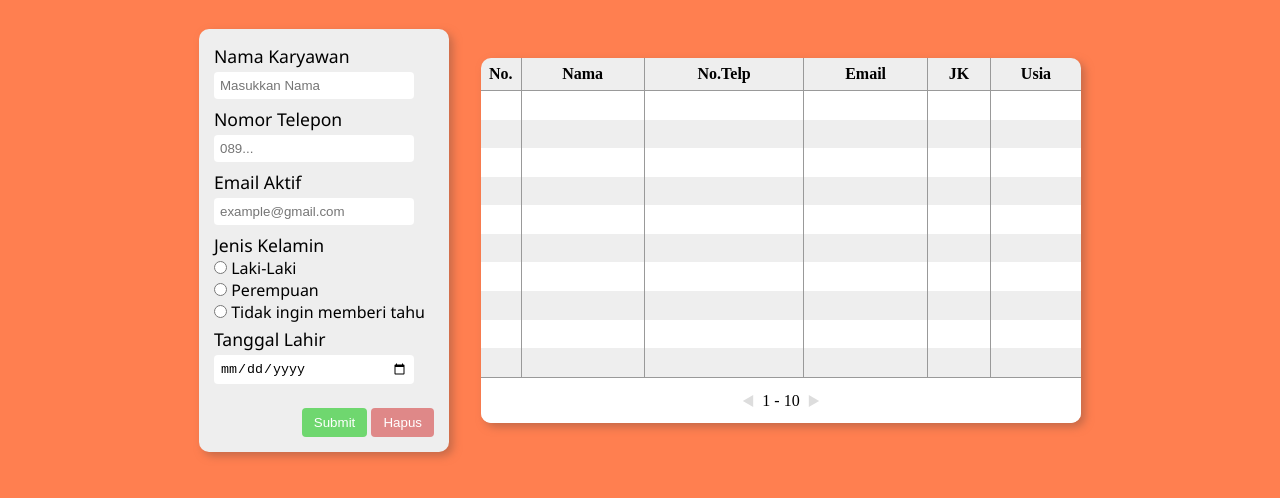
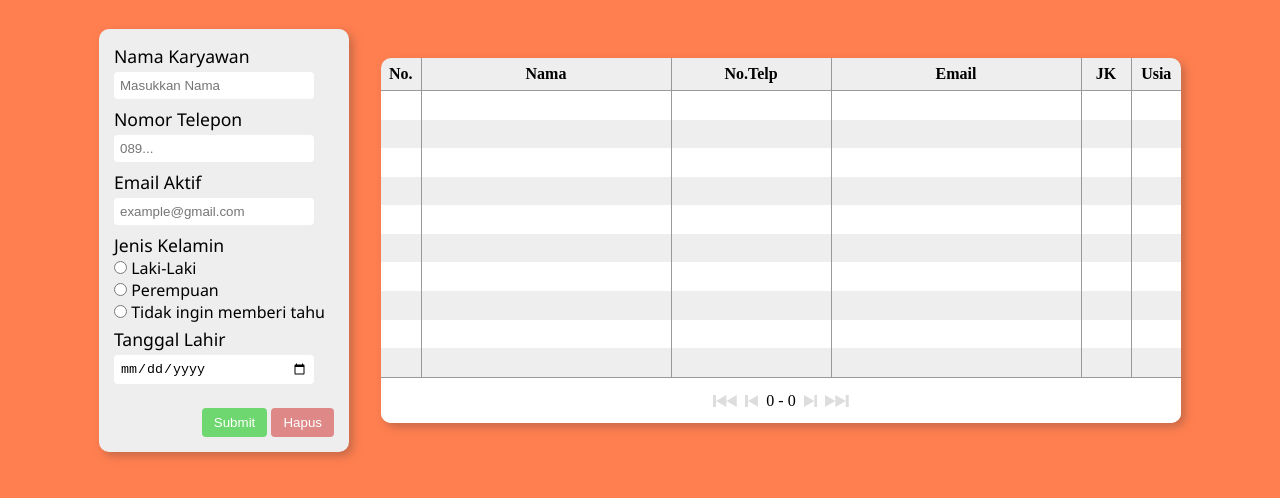
Before and after one commit to arnn5115/Test-Form-Pendataan, a plain HTML site: page index.html in a window 1280 px wide. Shown: the part 108-606 px from the top of the page. Drawn offline with Linux system fonts and the light colour scheme.

Commit message:
modified:   README.md 	modified:   app.js 	modified:   index.html 	modified:   style.css

```diff
--- a/app.js
+++ b/app.js
@@ -1,19 +1,25 @@
 // Dummy Input
-import listKaryawan from "./KaryawanDummy.json" assert {type: "json"}
-let list = listKaryawan.list
+// import listKaryawan from "./KaryawanDummy.json" assert {type: "json"}
+// let list = listKaryawan.list
 
 // No Dummy Input
-/*let list = []*/
+let list = []
 
-let page = 2;
+// Declaration
+let page = 1;
 let minIndex = (page - 1) * 10 + 1; let maxIndex = page * 10;
 let arrSize = list.length;
 let viewIndexMax;
 
+// DOM Declaration
 const submit = document.getElementById("submit_button");
-const list_back = document.querySelector("#list-controller svg:first-child a path")
-const list_next = document.querySelector("#list-controller svg:last-child a path")
+const list_back = document.querySelector("#list-controller svg:nth-child(2) a path");
+const list_next = document.querySelector("#list-controller svg:nth-child(4) a path");
+const list_first = document.querySelector("#list-controller svg:first-child a path");
+const list_last = document.querySelector("#list-controller svg:last-child a path");
+const pageLabel = document.querySelector("#list-controller p");
 
+// Class Declaration
 class Karyawan{
     constructor(nama, telp, email, gender, tglLahir){
         this.nama = nama;
@@ -24,25 +30,45 @@ class Karyawan{
     }
 };
 
+//Engine
+function clearView() {
+    const cells = document.querySelectorAll("#list tr td");
+    cells.forEach(cell => {
+        cell.innerHTML = "&nbsp";
+    });
+}
+
 function usiaCounter(dob) {
     return (Math.abs((new Date(Date.now() - new Date(dob))).getUTCFullYear() - 1970))
 }
 
 function refresh(){
-    if (page > 1) {list_back.classList.remove("button-disabled")}
-    else {list_back.classList.add("button-disabled")}
+    arrSize = list.length;
+    minIndex = (arrSize > 0) ? (page - 1) * 10 + 1 : 0;
+    maxIndex = page * 10;
 
-    minIndex = (page - 1) * 10 + 1;
-    maxIndex = page * 10;
-    arrSize = list.length;
+    if (page > 1) {
+        list_back.classList.remove("button-disabled");
+        list_first.classList.remove("button-disabled");
+    }
+    else {
+        list_back.classList.add("button-disabled");
+        list_first.classList.add("button-disabled");
+    }
 
     if (arrSize <= maxIndex) {
         viewIndexMax = arrSize;
         list_next.classList.add("button-disabled");
+        list_last.classList.add("button-disabled");
     } else {
         viewIndexMax = maxIndex
         list_next.classList.remove("button-disabled");
+        list_last.classList.remove("button-disabled");
     }
+
+    pageLabel.innerText = minIndex + " - " + viewIndexMax;
+
+    clearView()
 
     for (let i = minIndex - 1;i < viewIndexMax; i++) {
         const cellNomor = document.querySelector(`#list tr:nth-child(${i%10+2}) td:nth-child(1)`);
@@ -73,18 +99,29 @@ function processData() {
     refresh();
 }
 
+// List Navigation
 function listBack() {
     if (page > 1) {page--}
     refresh();
 }
-
 function listNext() {
     if (arrSize > maxIndex) {page++}
     refresh();
 }
+function listFirst() {
+    if (page > 1) {page = 1}
+    refresh();
+}
+function listLast() {
+    if (arrSize > maxIndex) {page = Math.trunc(arrSize/10) + 1}
+    refresh();
+}
 
+// First Refresh
 submit.addEventListener("click", processData);
 list_back.addEventListener("click", listBack);
 list_next.addEventListener("click", listNext);
+list_first.addEventListener("click", listFirst);
+list_last.addEventListener("click", listLast);
 
 refresh();
--- a/index.html
+++ b/index.html
@@ -137,22 +137,42 @@
 
             <div id="list-controller">
                 <svg xmlns="http://www.w3.org/2000/svg"
-                     width="12px" height="12px"
-                     viewBox="0 0 1.73 2">
-                    <a onclick="">
-                        <path d="M 1.73 0 L 0 1 L 1.73 2 Z"
+                     width="23.76px" height="12px"
+                     viewBox="0 0 3.96 2">
+                    <a href="firts-page" onclick="event.preventDefault()" title="Halaman Pertama">
+                        <path d="M 3.96 0 L 2.23 1 V 0 L 0.5 1 V 0 H 0 V 2 H 0.5 V 1 L 2.23 2 V 1 L 3.96 2 Z"
                               fill="#cccccc"
                               class="list-button button-disabled"/>
                     </a>
                 </svg>
 
-                <p>1 - 10</p>
+                <svg xmlns="http://www.w3.org/2000/svg"
+                     width="13.38px" height="12px"
+                     viewBox="0 0 2.23 2">
+                    <a href="prev-page" onclick="event.preventDefault()" title="Halaman Sebelumnya">
+                        <path d="M 2.23 0 L 0.5 1 V 0 H 0 V 2 H 0.5 V 1 L 2.23 2 Z"
+                              fill="#cccccc"
+                              class="list-button button-disabled"/>
+                    </a>
+                </svg>
+
+                <p>0 - 0</p>
 
                 <svg xmlns="http://www.w3.org/2000/svg"
-                     width="12px" height="12px"
-                     viewBox="0 0 1.73 2">
-                    <a onclick="">
-                        <path d="M 0 0 L 1.73 1 L 0 2 Z"
+                     width="13.38px" height="12px"
+                     viewBox="0 0 2.23 2">
+                    <a href="next-page" onclick="event.preventDefault()" title="Halaman Selanjutnya">
+                        <path d="M 0 0 L 1.73 1 V 0 H 2.23 V 2 H 1.73 V 1 L 0 2 Z"
+                              fill="#cccccc"
+                              class="list-button button-disabled"/>
+                    </a>
+                </svg>
+
+                <svg xmlns="http://www.w3.org/2000/svg"
+                     width="23.76px" height="12px"
+                     viewBox="0 0 3.96 2">
+                    <a href="last-page" onclick="event.preventDefault()" title="Halaman Terakhir">
+                        <path d="M 0 0 L 1.73 1 V 0 L 3.46 1 V 0 H 3.96 V 2 H 3.46 V 1 L 1.73 2 V 1 L 0 2 Z"
                               fill="#cccccc"
                               class="list-button button-disabled"/>
                     </a>
--- a/style.css
+++ b/style.css
@@ -88,7 +88,7 @@ input[type=text]:focus, input[type=number]:focus, input[type=date]:focus, input[
 
 .table-wrapper{
     background-color: #eeeeee;
-    width: 600px;
+    width: 800px;
     height: 365px;
     border-radius: 10px;
     box-shadow: #9b594391 4px 4px 8px;
@@ -128,6 +128,18 @@ td:first-child, td:nth-child(5), td:nth-child(6){
 td:first-child{
     width: 40px;
 }
+td:nth-child(2){
+    width: 250px;
+}
+td:nth-child(3){
+    width: 160px;
+}
+td:nth-child(4){
+    width: 250px;
+}
+td:nth-child(5), td:nth-child(6){
+    width: 50px;
+}
 
 #list-controller{
     background-color: white;
@@ -146,4 +158,5 @@ td:first-child{
 
 .button-disabled, .button-disabled:hover{
     fill: #dddddd;
+    cursor: default;
 }
```
Also changed, not shown: 1 other file.
